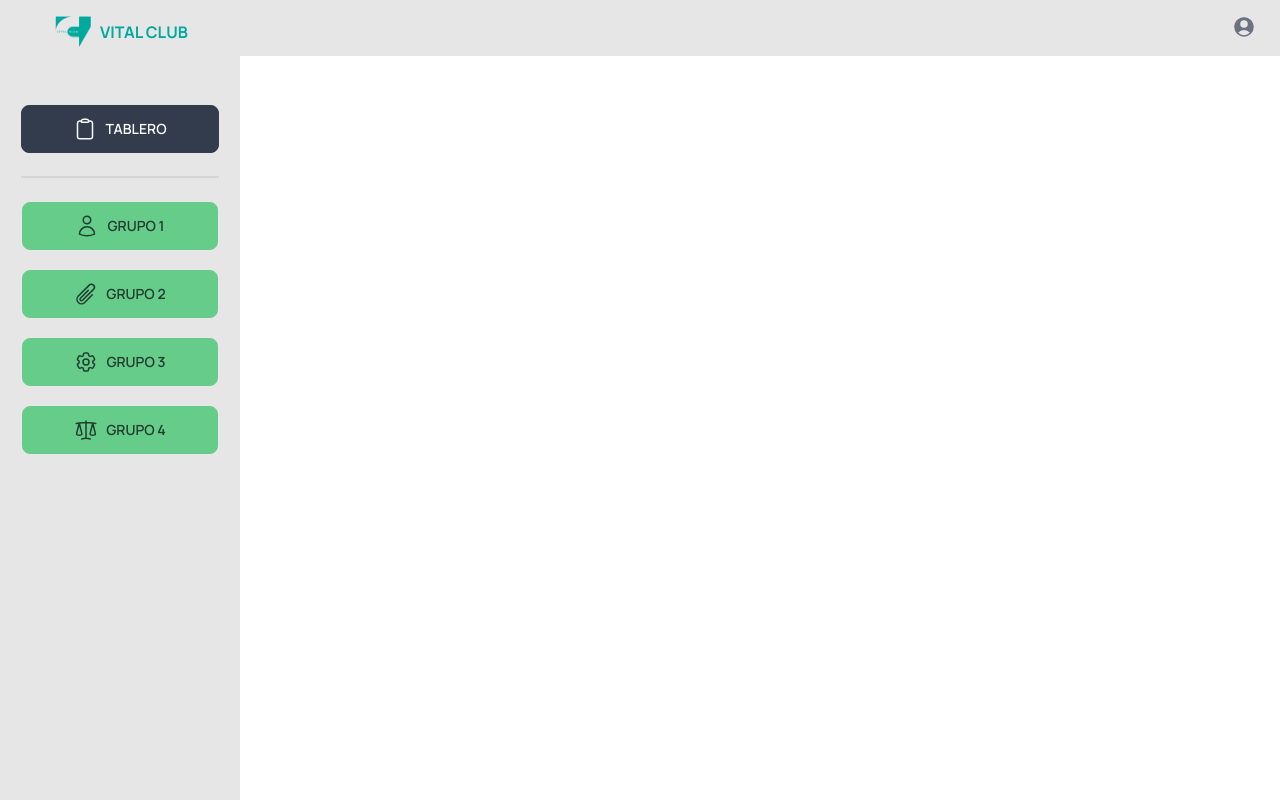
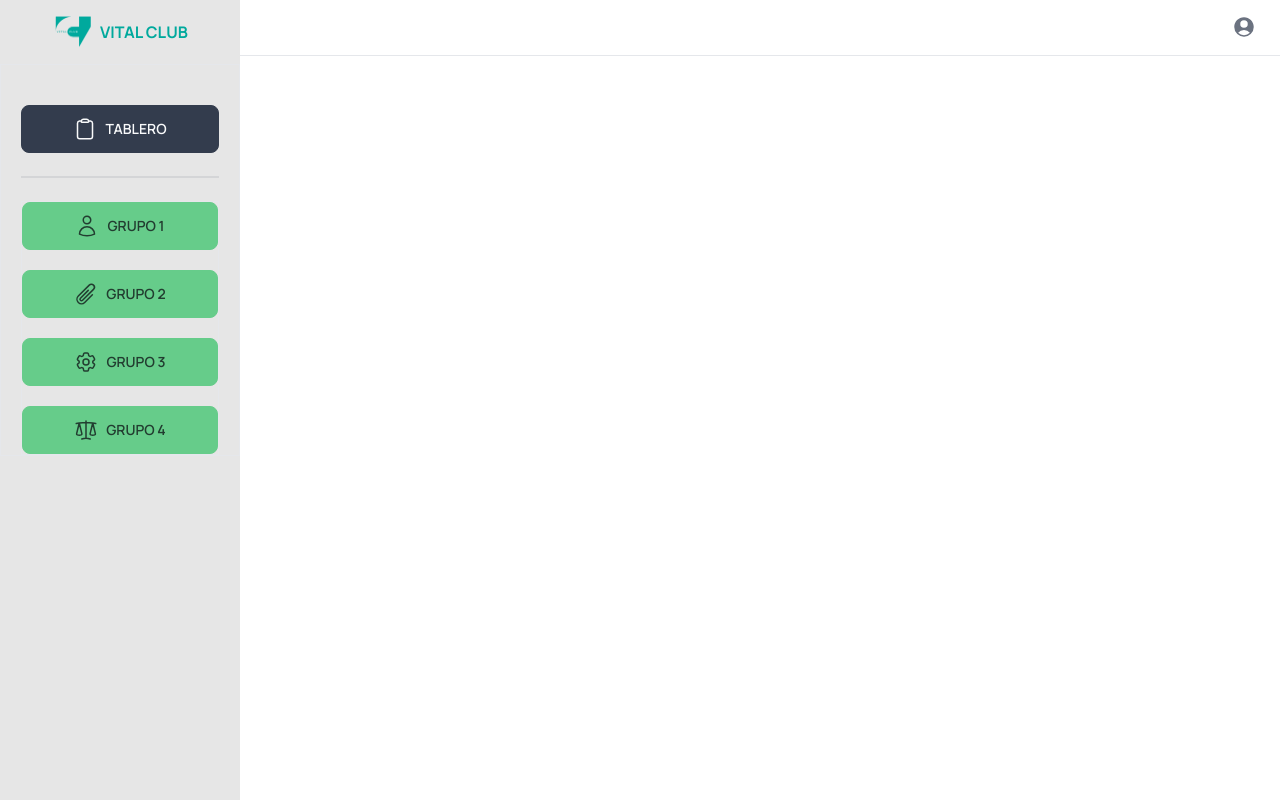
Before and after one commit to steevened/vital-labs, a React (Vite) app: page / in a window 1280 px wide. Both pictures are taken after typing "Sample", "Sample123" into the empty fields and a click on the button "INGRESAR". Shown: the top 800 px of the page. Built offline with nearby package versions, Linux system fonts and the light colour scheme; the HTML template or start-up script is replaced by a standard one.

Commit message:
changing color of navbar top

```diff
--- a/src/components/Navbar/NavTop.jsx
+++ b/src/components/Navbar/NavTop.jsx
@@ -3,7 +3,7 @@
 
 const NavTop = ({ setIsToolbarOpen }) => {
   return (
-    <div className="flex justify-between md:justify-end  w-full md:ml-60 h-14 items-center px-5 bg-base-200">
+    <div className="flex justify-between md:justify-end  w-full md:ml-60 h-14 items-center px-5 bg-base-100 border-b">
       <div className="md:hidden ">
         <BtnCircle btnAction={() => setIsToolbarOpen(true)}>
           <svg
```
